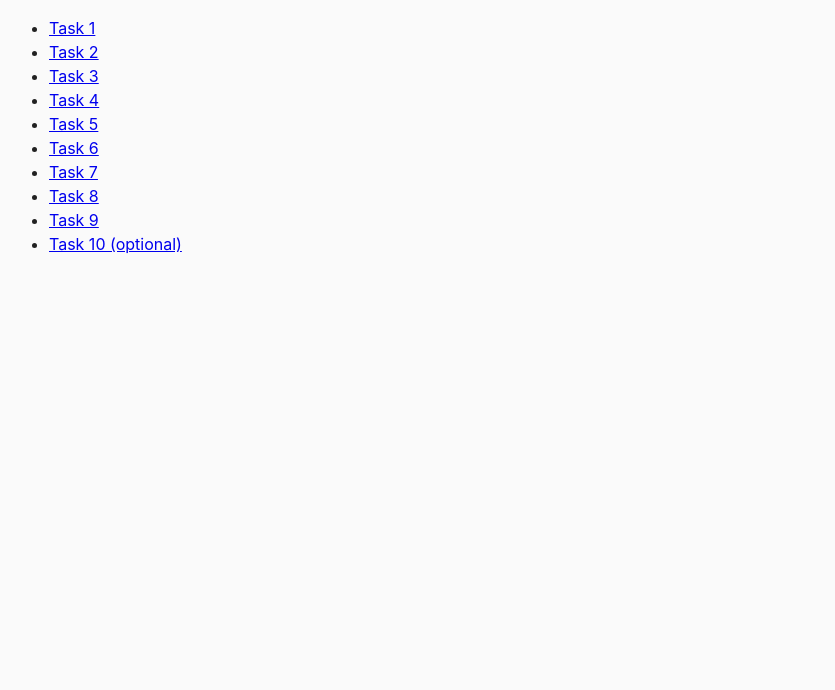
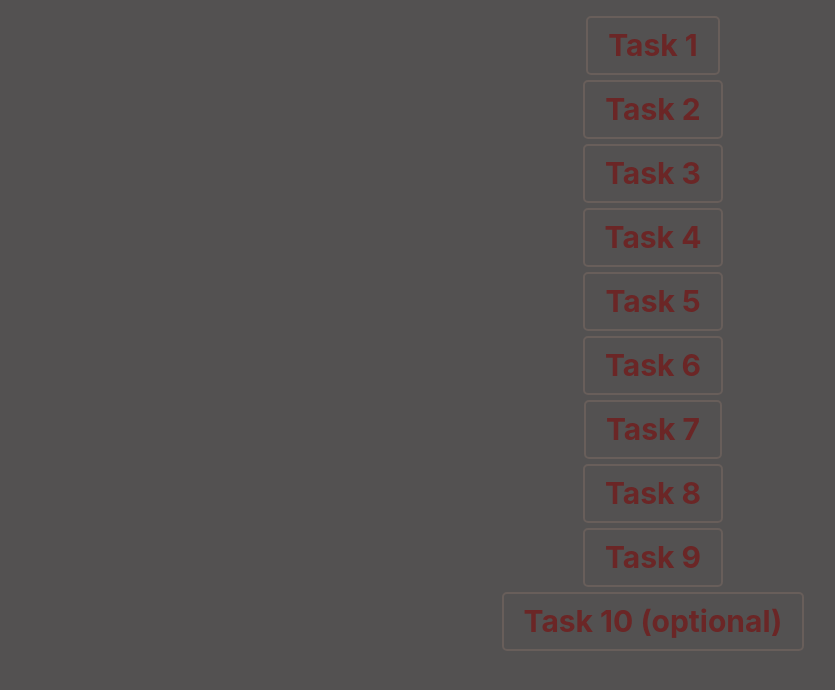
Before and after one commit to DDDashevsky/goit-js-hw-06, a plain HTML site: page index.html in a window 1280 px wide. Shown: the whole page, without its empty margins (7-842 px from the left). Drawn offline with Linux system fonts and the light colour scheme.

Commit message:
just styles

```diff
--- a/css/common.css
+++ b/css/common.css
@@ -22,3 +22,49 @@ button {
   padding: 8px 12px;
   cursor: pointer;
 }
+
+
+.main{
+  padding: 0;
+  background-color: #535151;
+}
+
+.main__list{
+  font-size: 30px;
+  font-weight: bold;
+  margin: 0 auto;
+  list-style: none;
+  display: flex;
+  flex-direction: column;
+  flex-wrap: wrap;
+  align-items: center;
+  gap: 5px;
+
+}
+
+.main__item{
+  margin: 0;
+  padding: 0;
+}
+
+.main__link{
+  border: 2px solid #685e5a ;
+  border-radius: 5px;
+  text-decoration: none;
+  display: inline-block;
+  color: rgb(107, 38, 38);
+  margin: 0 10px;
+  padding: 5px
+}
+
+.main__link:not(last-child){
+  padding: 5px 20px;
+}
+
+.main__link:hover,
+.main__link:focus{
+  color: rgb(197, 59, 59);
+  border-color: #9e796a;
+  transition: 0.5s;
+  scale: 1.25
+}
--- a/index.html
+++ b/index.html
@@ -7,18 +7,18 @@
     <title>Homework 6</title>
     <link rel="stylesheet" href="css/common.css" />
   </head>
-  <body>
-    <ul>
-      <li><a href="task-01.html">Task 1</a></li>
-      <li><a href="task-02.html">Task 2</a></li>
-      <li><a href="task-03.html">Task 3</a></li>
-      <li><a href="task-04.html">Task 4</a></li>
-      <li><a href="task-05.html">Task 5</a></li>
-      <li><a href="task-06.html">Task 6</a></li>
-      <li><a href="task-07.html">Task 7</a></li>
-      <li><a href="task-08.html">Task 8</a></li>
-      <li><a href="task-09.html">Task 9</a></li>
-      <li><a href="task-10.html">Task 10 (optional)</a></li>
+  <body class="main">
+    <ul class="main__list">
+      <li class="main__item"><a class="main__link" href="task-01.html">Task 1</a></li>
+      <li class="main__item"><a class="main__link" href="task-02.html">Task 2</a></li>
+      <li class="main__item"><a class="main__link" href="task-03.html">Task 3</a></li>
+      <li class="main__item"><a class="main__link" href="task-04.html">Task 4</a></li>
+      <li class="main__item"><a class="main__link" href="task-05.html">Task 5</a></li>
+      <li class="main__item"><a class="main__link" href="task-06.html">Task 6</a></li>
+      <li class="main__item"><a class="main__link" href="task-07.html">Task 7</a></li>
+      <li class="main__item"><a class="main__link" href="task-08.html">Task 8</a></li>
+      <li class="main__item"><a class="main__link" href="task-09.html">Task 9</a></li>
+      <li class="main__item"><a class="main__link" href="task-10.html">Task 10 (optional)</a></li>
     </ul>
   </body>
 </html>
```
